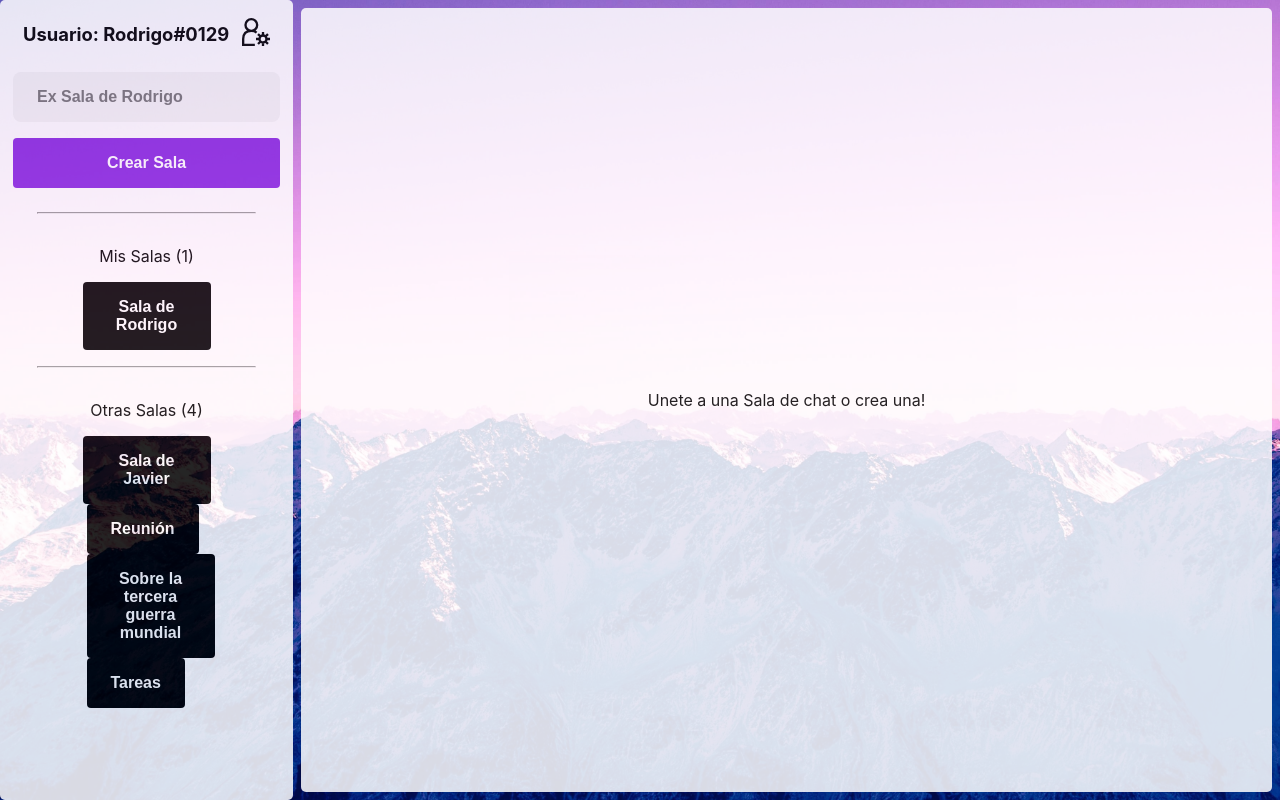
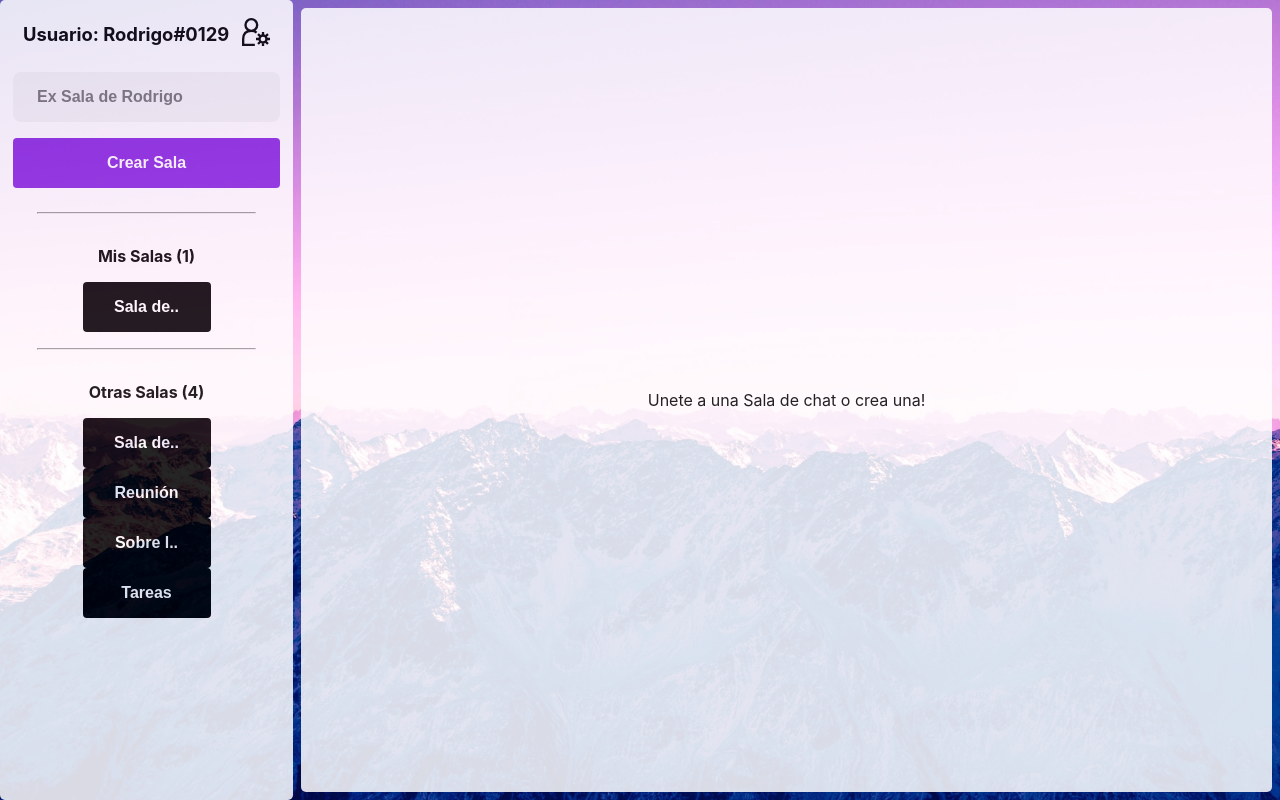
Before and after one commit to RodrigoDuarteB/nextjs-nodejs-sockets-roomchat, a Next.js app in the folder client/: page /rooms in a window 1280 px wide. Built offline with nearby package versions, Linux system fonts and the light colour scheme; no server answers.

Commit message:
no changes description

```diff
--- a/client/components/Button.tsx
+++ b/client/components/Button.tsx
@@ -19,7 +19,8 @@ const Button: FC<IProps> = (props) => {
             style={{
                 backgroundColor: props.color,
                 color: props.textColor,
-                opacity: 1
+                opacity: 1,
+                ...props.style
             }}
             className={styles.button}
         >
--- a/client/components/RoomsList.module.css
+++ b/client/components/RoomsList.module.css
@@ -1,12 +1,14 @@
 .container {
-    display: flex;
-    justify-content: space-around;
+    display: grid;
+    grid-template-columns: repeat(2, minmax(0, 1fr));
+    padding: 0 2rem;
 }
 
 .roomsContainer {
     display: flex;
     overflow-x: auto;
     align-items: center;
+    padding: 0.5rem 0;
 }
 
 .roomsContainer a:first-child {
@@ -14,18 +16,29 @@
 }
 
 .roomButton {
-    width: 8rem;
     margin-left: 0.5rem;
+}
+
+.title {
+    font-size: 1rem;
+    font-weight: bold;
 }
 
 @media (min-width: 480px) {
     .container {
+        display: flex;
         flex-direction: column;
         justify-content: center;
         align-items: center;
+        padding: 0;
     }
 
     .roomsContainer {
         flex-direction: column;
+        padding: 0;
+    }
+
+    .roomButton {
+        margin-left: 0;
     }
 }
--- a/client/components/RoomsList.tsx
+++ b/client/components/RoomsList.tsx
@@ -13,16 +13,19 @@ interface IProps extends Props{
 const RoomsList: FC<IProps> = (props) => {
     return (
         <div className={styles.container}>
-            <p>{props.title} ({props.rooms.length})</p>
+            <p className={styles.title}>{props.title} ({props.rooms.length})</p>
             <div className={styles.roomsContainer}>
                 {
                     props.rooms.map(room =>
                         <Link href={`/rooms/${room.id}`} key={room.id}>
                             <a className={styles.roomButton}>
                                 <Button
-                                    text={room.title}
+                                    text={room.title.length > 8 ? `${room.title.substring(0, 7)}..` : room.title }
                                     color={'black'}
                                     textColor={'white'}
+                                    style={{
+                                        width: '8rem'
+                                    }}
                                     onClick={() => {}}
                                 />
                             </a>
```
